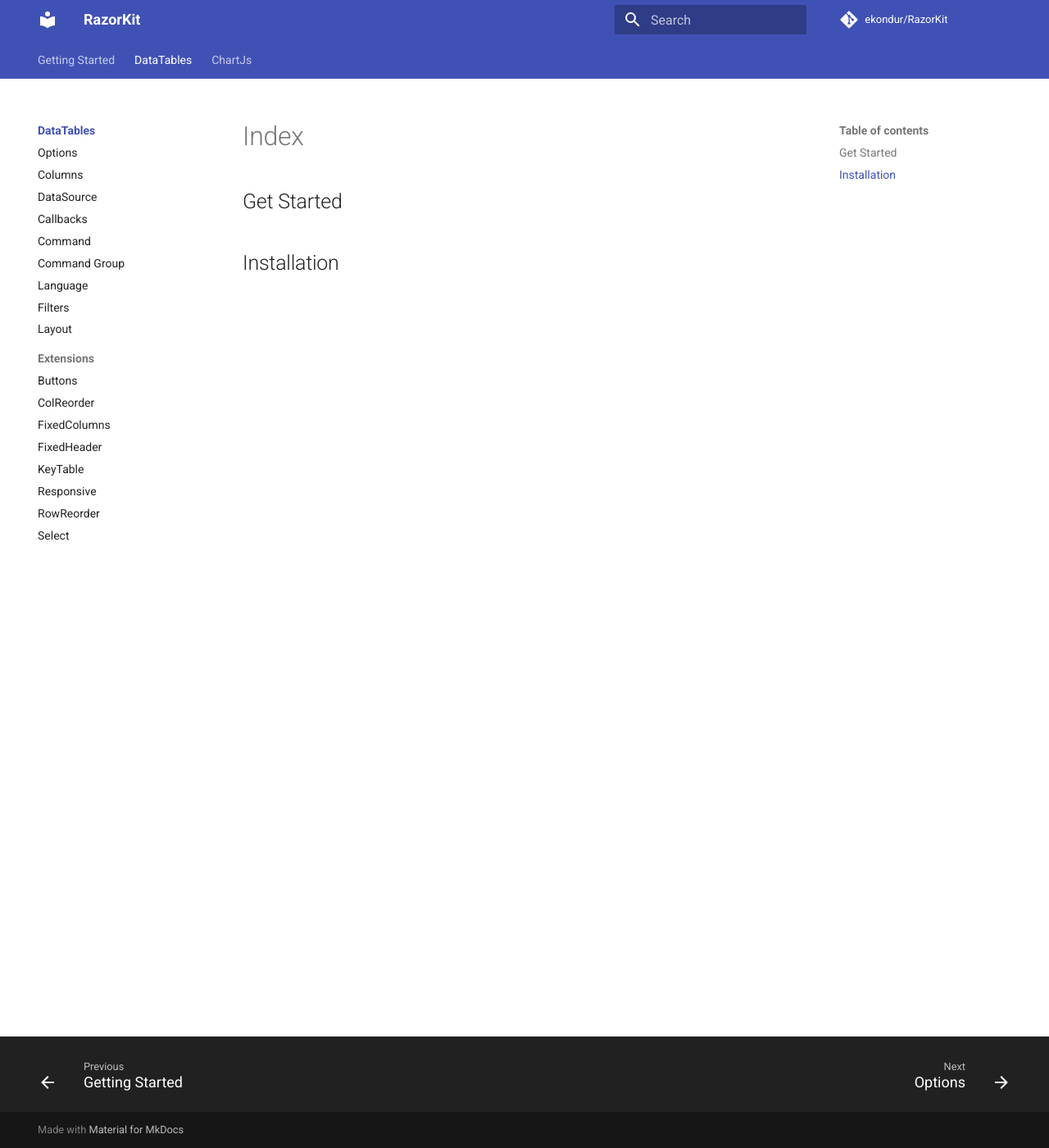
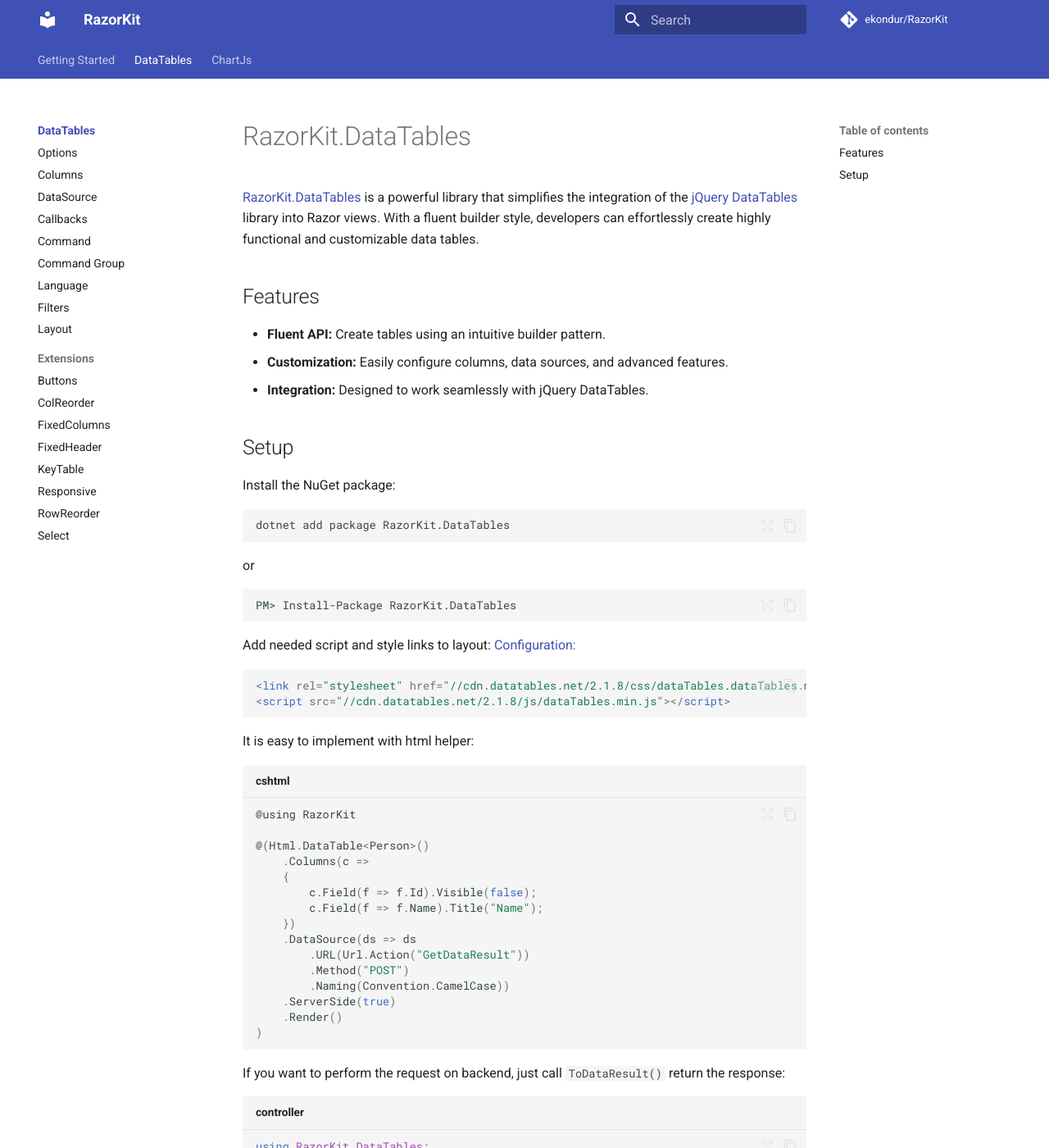
Before and after one commit to ekondur/RazorKit, an MkDocs documentation site: the page built from docs/datatables/index.md, in a window 1280 px wide and 1400 px high. Shown: the whole window at 82% size. Built offline with MkDocs 1.6.1 and Material for MkDocs 9.7.7, drawn with Linux system fonts in a browser that asks for light colours; comment, search, counter and statistics services are not loaded; some of the changed text lies outside the part shown.

````diff
--- a/docs/datatables/index.md
+++ b/docs/datatables/index.md
@@ -1,3 +1,59 @@
-## Get Started
+# RazorKit.DataTables
 
-## Installation
+[RazorKit.DataTables](https://www.nuget.org/packages/RazorKit.DataTables) is a powerful library that simplifies the integration of the [jQuery DataTables](https://datatables.net/) library into Razor views. With a fluent builder style, developers can effortlessly create highly functional and customizable data tables.
+
+## Features
+- **Fluent API:** Create tables using an intuitive builder pattern.
+- **Customization:** Easily configure columns, data sources, and advanced features.
+- **Integration:** Designed to work seamlessly with jQuery DataTables.
+
+## Setup
+
+Install the NuGet package:
+
+```bash
+dotnet add package RazorKit.DataTables
+```
+or
+```bash
+PM> Install-Package RazorKit.DataTables
+```
+
+Add needed script and style links to layout: [Configuration:](https://datatables.net/download/index)
+
+```html
+<link rel="stylesheet" href="//cdn.datatables.net/2.1.8/css/dataTables.dataTables.min.css" />
+<script src="//cdn.datatables.net/2.1.8/js/dataTables.min.js"></script>
+```
+It is easy to implement with html helper:
+
+```cs title="cshtml"
+@using RazorKit
+
+@(Html.DataTable<Person>()
+	.Columns(c =>
+	{
+		c.Field(f => f.Id).Visible(false);
+		c.Field(f => f.Name).Title("Name");
+	})
+	.DataSource(ds => ds
+		.URL(Url.Action("GetDataResult"))
+		.Method("POST")
+		.Naming(Convention.CamelCase))
+	.ServerSide(true)
+	.Render()
+)
+```
+
+If you want to perform the request on backend, just call `ToDataResult()` return the response:
+
+```cs title="controller"
+using RazorKit.DataTables;
+
+[HttpPost]
+public JsonResult GetDataResult(DataRequest request)
+{
+	 var result = ctx.People.ToDataResult(request);
+	 return Json(result);
+}
+```
--- a/mkdocs.yml
+++ b/mkdocs.yml
@@ -32,7 +32,7 @@ markdown_extensions:
 nav:
   - Getting Started: index.md
   - DataTables:
-    - datatables/index.md
+    - DataTables: datatables/index.md
     - Options: datatables/options.md
     - Columns: datatables/columns.md
     - DataSource: datatables/datasource.md
@@ -52,7 +52,7 @@ nav:
         - RowReorder: datatables/extensions/rowreorder.md
         - Select: datatables/extensions/select.md
   - ChartJs:
-    - chartjs/index.md
+    - ChartJs: chartjs/index.md
     - Options: chartjs/options.md
     - Chart Types:
         - Bar Chart: chartjs/datasets/bar.md
````
Also changed, not shown: CODE_OF_CONDUCT.md (added, +76 -0 lines), LICENSE.md (added, +21 -0 lines), README.md (+77 -2 lines), docs/chartjs/index.md (+42 -2 lines), docs/index.md (+1 -1 lines), rk-logo.png (added), 2 other files.
